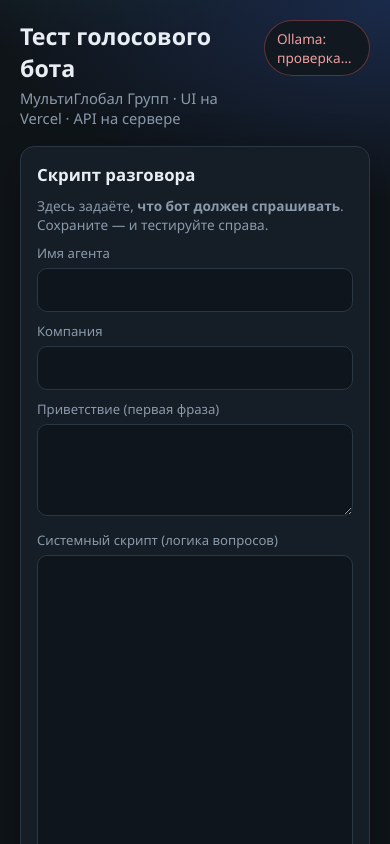
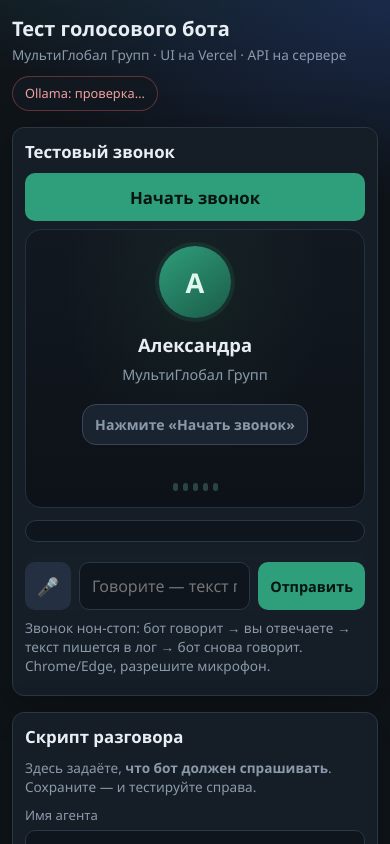
Before and after one commit to romankutuzovdev/bot_calling, a website: page webapp/static/index.html in a window 390 px wide. Shown: the top 844 px of the page. Drawn offline with Linux system fonts and the light colour scheme; no server answers.

Commit message:
update mobile first

```diff
--- a/webapp/static/style.css
+++ b/webapp/static/style.css
@@ -10,9 +10,14 @@
   --warn: #c9a227;
   --radius: 14px;
   --font: "Segoe UI", system-ui, sans-serif;
+  --safe-top: env(safe-area-inset-top, 0px);
+  --safe-bottom: env(safe-area-inset-bottom, 0px);
+  --safe-left: env(safe-area-inset-left, 0px);
+  --safe-right: env(safe-area-inset-right, 0px);
 }
 
 * { box-sizing: border-box; }
+html { -webkit-text-size-adjust: 100%; }
 body {
   margin: 0;
   font-family: var(--font);
@@ -22,20 +27,36 @@ body {
     var(--bg);
   color: var(--text);
   min-height: 100vh;
+  min-height: 100dvh;
+  overflow-x: hidden;
 }
 
-.app { max-width: 1280px; margin: 0 auto; padding: 20px; }
+.app {
+  max-width: 1280px;
+  margin: 0 auto;
+  padding: calc(16px + var(--safe-top)) calc(16px + var(--safe-right)) calc(20px + var(--safe-bottom)) calc(16px + var(--safe-left));
+}
 .top {
-  display: flex; justify-content: space-between; align-items: flex-start;
-  gap: 16px; margin-bottom: 18px;
+  display: flex;
+  justify-content: space-between;
+  align-items: flex-start;
+  gap: 12px;
+  margin-bottom: 16px;
 }
-h1 { margin: 0 0 4px; font-size: 1.45rem; font-weight: 650; }
+h1 { margin: 0 0 4px; font-size: 1.45rem; font-weight: 650; line-height: 1.25; }
 .sub { margin: 0; color: var(--muted); font-size: 0.92rem; }
 h2 { margin: 0 0 10px; font-size: 1.05rem; }
 
 .health {
-  padding: 8px 12px; border-radius: 999px; font-size: 0.85rem;
-  border: 1px solid var(--line); background: #121820;
+  padding: 8px 12px;
+  border-radius: 999px;
+  font-size: 0.85rem;
+  border: 1px solid var(--line);
+  background: #121820;
+  white-space: nowrap;
+  max-width: 100%;
+  overflow: hidden;
+  text-overflow: ellipsis;
 }
 .health.ok { border-color: #2f9e7a66; color: #7ddeb8; }
 .health.bad { border-color: #d45d5d66; color: #f0a0a0; }
@@ -44,9 +65,7 @@ h2 { margin: 0 0 10px; font-size: 1.05rem; }
   display: grid;
   grid-template-columns: 1.05fr 0.95fr;
   gap: 16px;
-}
-@media (max-width: 980px) {
-  .grid { grid-template-columns: 1fr; }
+  align-items: start;
 }
 
 .card {
@@ -55,6 +74,7 @@ h2 { margin: 0 0 10px; font-size: 1.05rem; }
   border-radius: var(--radius);
   padding: 16px;
   box-shadow: 0 10px 40px rgba(0,0,0,.25);
+  min-width: 0;
 }
 
 label {
@@ -68,15 +88,28 @@ input, textarea, select {
   border-radius: 10px;
   padding: 10px 12px;
   font: inherit;
+  font-size: 16px; /* iOS: no auto-zoom */
+  touch-action: manipulation;
 }
-textarea { resize: vertical; line-height: 1.45; }
+textarea { resize: vertical; line-height: 1.45; max-width: 100%; }
 .row { display: grid; grid-template-columns: 1fr 1fr; gap: 10px; }
-.actions { display: flex; align-items: center; gap: 10px; margin-top: 14px; }
+.actions {
+  display: flex;
+  align-items: center;
+  flex-wrap: wrap;
+  gap: 10px;
+  margin-top: 14px;
+}
 .status { color: var(--muted); font-size: 0.85rem; }
 
 button {
-  border: 0; border-radius: 10px; padding: 10px 14px;
-  font: inherit; cursor: pointer;
+  border: 0;
+  border-radius: 10px;
+  padding: 10px 14px;
+  font: inherit;
+  cursor: pointer;
+  touch-action: manipulation;
+  min-height: 44px;
 }
 button.primary { background: var(--accent); color: #04140f; font-weight: 650; }
 button.primary:hover { filter: brightness(1.08); }
@@ -86,18 +119,36 @@ button.ghost {
 }
 button:disabled { opacity: .55; cursor: wait; }
 
-.chat-head { display: flex; justify-content: space-between; align-items: center; gap: 10px; }
-.chat-head-actions { display: flex; gap: 8px; align-items: center; }
+.chat-head {
+  display: flex;
+  justify-content: space-between;
+  align-items: center;
+  gap: 10px;
+  flex-wrap: wrap;
+  margin-bottom: 8px;
+}
+.chat-head h2 { margin: 0; }
+.chat-head-actions {
+  display: flex;
+  gap: 8px;
+  align-items: center;
+  flex-wrap: wrap;
+}
+.chat-head-actions button { flex: 0 1 auto; }
 .hidden { display: none !important; }
 button#btnPlayAudio { border-color: #2f6fed; color: #2f6fed; font-weight: 600; }
+
 .chat {
   height: min(52vh, 520px);
   overflow: auto;
+  -webkit-overflow-scrolling: touch;
   padding: 10px;
   background: #0e151c;
   border: 1px solid var(--line);
   border-radius: 12px;
-  display: flex; flex-direction: column; gap: 10px;
+  display: flex;
+  flex-direction: column;
+  gap: 10px;
 }
 .bubble {
   max-width: 92%;
@@ -105,16 +156,22 @@ button#btnPlayAudio { border-color: #2f6fed; color: #2f6fed; font-weight: 600; }
   border-radius: 12px;
   line-height: 1.4;
   white-space: pre-wrap;
+  word-break: break-word;
 }
 .bubble.bot { align-self: flex-start; background: #1c2a38; }
 .bubble.user { align-self: flex-end; background: #1a3a32; }
 .bubble .who { display:block; font-size: .75rem; color: var(--muted); margin-bottom: 4px; }
 .bubble.flag { outline: 1px solid #2f9e7a88; }
 
-.composer { display: flex; gap: 8px; margin-top: 12px; }
-.composer input { flex: 1; }
+.composer { display: flex; gap: 8px; margin-top: 12px; align-items: stretch; }
+.composer input { flex: 1; min-width: 0; }
 .mic {
-  width: 46px; background: #243041; color: #fff; font-size: 1.1rem;
+  width: 46px;
+  min-width: 46px;
+  background: #243041;
+  color: #fff;
+  font-size: 1.1rem;
+  padding: 0;
 }
 .mic.active { background: var(--danger); animation: pulse 1s infinite; }
 @keyframes pulse {
@@ -135,7 +192,8 @@ button#btnPlayAudio { border-color: #2f6fed; color: #2f6fed; font-weight: 600; }
   font-size: 0.95rem;
   font-weight: 600;
   text-align: center;
-  min-width: 220px;
+  min-width: min(220px, 100%);
+  max-width: 100%;
 }
 .call-status.idle { border-color: #3a4658; color: var(--muted); }
 .call-status.listening {
@@ -179,8 +237,8 @@ button#btnPlayAudio { border-color: #2f6fed; color: #2f6fed; font-weight: 600; }
   background: linear-gradient(145deg, #2f9e7a, #1a5c48);
   box-shadow: 0 0 0 6px #2f9e7a22;
 }
-.phone-name { font-size: 1.35rem; font-weight: 700; margin-top: 6px; }
-.phone-company { color: var(--muted); font-size: 0.9rem; }
+.phone-name { font-size: 1.35rem; font-weight: 700; margin-top: 6px; text-align: center; }
+.phone-company { color: var(--muted); font-size: 0.9rem; text-align: center; }
 .live-caption {
   margin-top: 10px;
   max-width: 90%;
@@ -189,6 +247,7 @@ button#btnPlayAudio { border-color: #2f6fed; color: #2f6fed; font-weight: 600; }
   font-size: 0.92rem;
   line-height: 1.35;
   min-height: 2.4em;
+  word-break: break-word;
 }
 .phone-wave {
   display: flex;
@@ -239,5 +298,125 @@ button#btnPlayAudio { border-color: #2f6fed; color: #2f6fed; font-weight: 600; }
   border: 1px solid #3d7eff55;
   color: #b8d0ff;
   font-size: 0.85rem;
+  word-break: break-word;
 }
-.hidden { display: none; }
+
+.script-toggle {
+  display: none;
+  width: 100%;
+  margin-bottom: 0;
+  justify-content: space-between;
+  align-items: center;
+  gap: 8px;
+  background: #121820;
+  border: 1px solid var(--line);
+  color: var(--text);
+  border-radius: 12px;
+  padding: 12px 14px;
+  font-weight: 600;
+}
+.script-toggle .chevron { color: var(--muted); transition: transform .2s; }
+.script-card.is-collapsed .script-body { display: none; }
+.script-card.is-collapsed .script-toggle .chevron { transform: rotate(-90deg); }
+
+/* ---- Mobile ---- */
+@media (max-width: 980px) {
+  .grid {
+    grid-template-columns: 1fr;
+  }
+  .chat-card { order: -1; }
+  .script-card { order: 1; }
+
+  .script-toggle { display: flex; }
+  .script-card.is-collapsed {
+    padding: 10px;
+  }
+  .script-card:not(.is-collapsed) .script-toggle { margin-bottom: 10px; }
+
+  .top {
+    flex-direction: column;
+    align-items: stretch;
+  }
+  .health {
+    align-self: flex-start;
+    white-space: normal;
+    max-width: 100%;
+    font-size: 0.8rem;
+    line-height: 1.35;
+  }
+  h1 { font-size: 1.25rem; }
+  .sub { font-size: 0.85rem; }
+
+  .row { grid-template-columns: 1fr; }
+  #system_prompt { rows: 10; min-height: 160px; max-height: 40vh; }
+
+  .phone-stage {
+    min-height: 180px;
+    padding: 16px 12px;
+  }
+  .phone-avatar {
+    width: 72px;
+    height: 72px;
+    font-size: 1.7rem;
+    box-shadow: 0 0 0 4px #2f9e7a22;
+  }
+  .phone-name { font-size: 1.15rem; }
+  .call-status {
+    font-size: 0.88rem;
+    padding: 10px 12px;
+    border-radius: 14px;
+  }
+
+  .chat,
+  .chat-log {
+    height: auto;
+    max-height: 36vh;
+  }
+
+  .chat-head-actions {
+    width: 100%;
+  }
+  .chat-head-actions #btnReset {
+    flex: 1 1 100%;
+    min-height: 48px;
+    font-size: 1.05rem;
+  }
+  .chat-head-actions #btnToggleLog,
+  .chat-head-actions #btnPlayAudio {
+    flex: 1 1 auto;
+  }
+
+  .composer {
+    position: sticky;
+    bottom: calc(8px + var(--safe-bottom));
+    background: color-mix(in srgb, var(--panel) 95%, black);
+    padding: 8px 0 0;
+    z-index: 2;
+  }
+  .composer .mic,
+  .composer #btnSend {
+    min-height: 48px;
+  }
+  .composer #btnSend {
+    padding-left: 12px;
+    padding-right: 12px;
+    white-space: nowrap;
+  }
+
+  .actions button {
+    flex: 1 1 calc(50% - 6px);
+    min-height: 46px;
+  }
+}
+
+@media (max-width: 420px) {
+  .app { padding-left: calc(12px + var(--safe-left)); padding-right: calc(12px + var(--safe-right)); }
+  .card { padding: 12px; border-radius: 12px; }
+  .composer #btnSend { font-size: 0.9rem; }
+  .live-caption { font-size: 0.85rem; }
+}
+
+@media (hover: none) {
+  button.primary:hover { filter: none; }
+  button:active.primary { filter: brightness(1.1); }
+}
```
